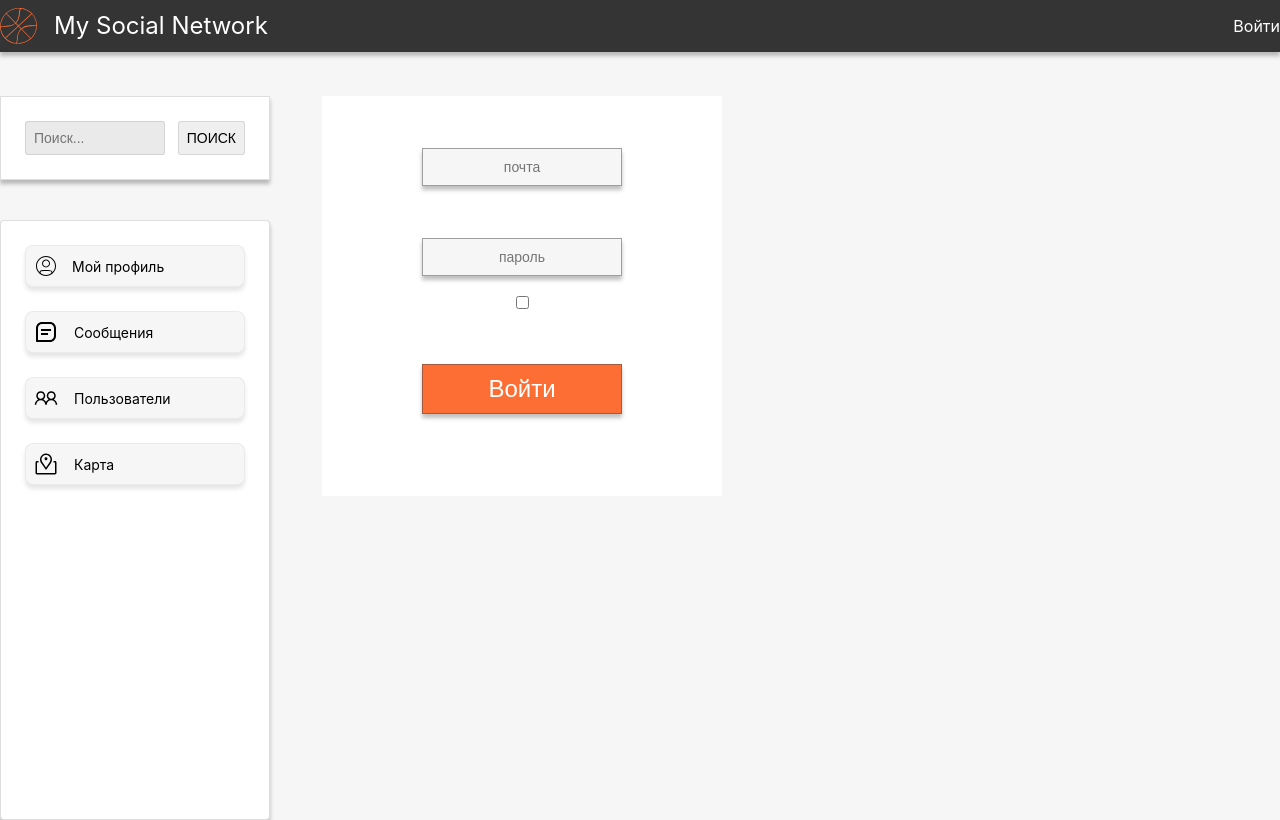
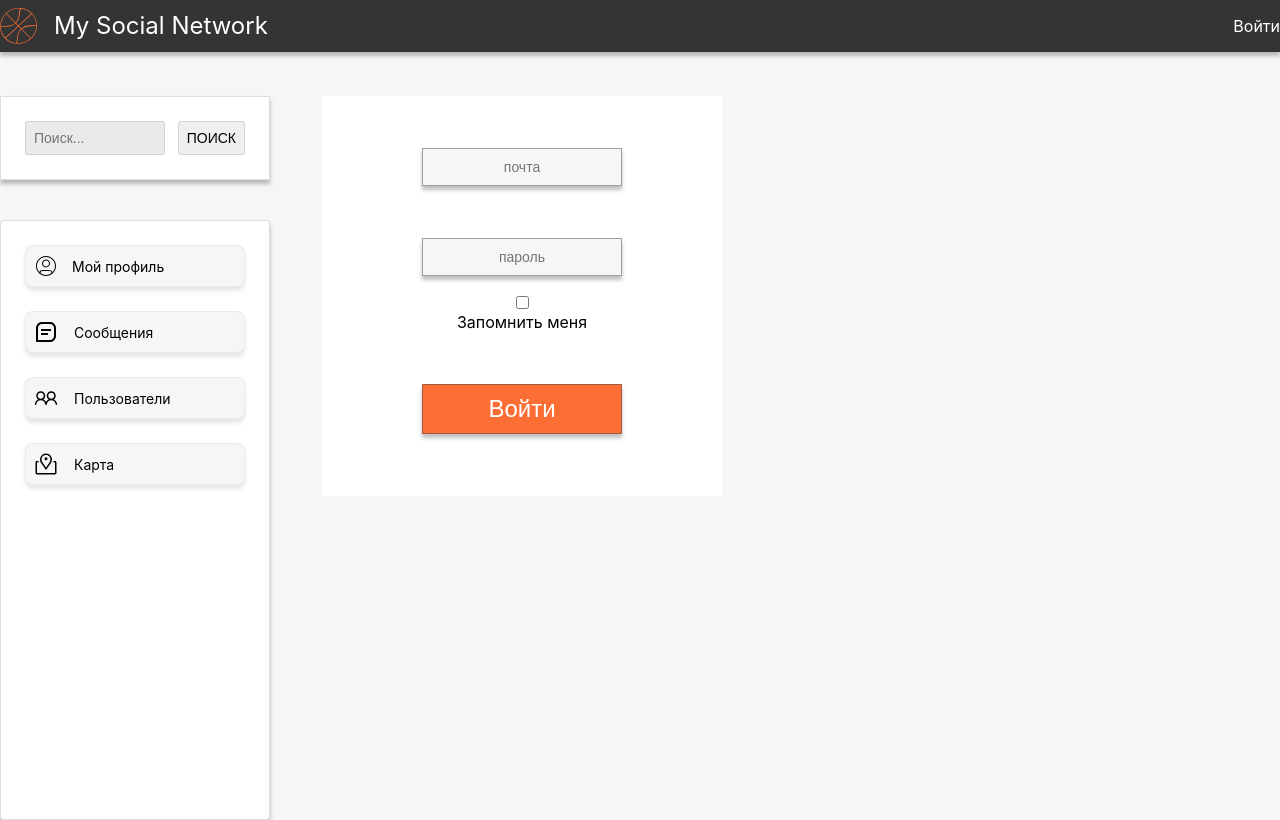
Before and after one commit to Sijonra/MySocialNetwork, a React (Create React App) app: page /login in a window 1280 px wide. Built offline with nearby package versions, Linux system fonts and the light colour scheme; no server answers.

Commit message:
wrong password error handler

```diff
--- a/src/components/Login/Login.jsx
+++ b/src/components/Login/Login.jsx
@@ -1,6 +1,7 @@
 import style from './Login.module.scss'
 import {Formik} from "formik";
 import {Navigate} from "react-router";
+import Loader from "../common/Loader";
 
 
 const LoginForm = props =>{
@@ -38,11 +39,16 @@ const LoginForm = props =>{
                          handleBlur,
                          handleSubmit, isSubmitting,
                      }) =>(
-                        <form className={style.loginForm} onSubmit={handleSubmit}>
+                        <form className={props.loginErrorStatus? style.loginForm + " " + style.inputError : style.loginForm} onSubmit={handleSubmit}>
+                            {
+                                props.isFetching ?
+                                    <Loader />
+                                    :
+                                    <>
                                         <input
                                             name='email'
                                             placeholder='почта'
-                                className={style.login}
+                                            className={errors.email ?  style.login + " " + style.inputError : style.login}
                                             value={values.email}
                                             onChange={handleChange}
                                             onBlur={handleBlur}
@@ -51,7 +57,7 @@ const LoginForm = props =>{
                                         <input
                                             name='password'
                                             placeholder='пароль'
-                                className={style.password}
+                                            className={errors.password ?  style.password + " " + style.inputError : style.password}
                                             value={values.password}
                                             onChange={handleChange}
                                             onBlur={handleBlur}
@@ -63,6 +69,7 @@ const LoginForm = props =>{
                                             className={style.checkBox}
                                             onChange={handleChange}
                                         />
+                                        <label htmlFor="rememberMe">Запомнить меня</label>
                                         <button
                                             type="submit"
                                             className={style.button}
@@ -71,6 +78,9 @@ const LoginForm = props =>{
                                         >
                                             Войти
                                         </button>
+                                        <p className={style.loginError}>{props.loginErrorStatus ? props.loginErrorStatus : null}</p>
+                                    </>
+                            }
                         </form>
                     )
                 }
@@ -83,7 +93,7 @@ const Login = props =>{
     if(props.isLoggedIn) return <Navigate to={'/profile/' + props.userId} />
     return(
         <section>
-            <LoginForm logIn={props.logIn}/>
+            <LoginForm logIn={props.logIn} {...props}/>
         </section>
     )
 }
--- a/src/components/Login/Login.module.scss
+++ b/src/components/Login/Login.module.scss
@@ -55,3 +55,12 @@
 .error{
   color: red;
 }
+.inputError{
+  border: 1px solid red;
+}
+.loginError{
+  font-size: 24px;
+  text-align: center;
+  margin-top: 12px;
+  color: red;
+}
--- a/src/components/Login/LoginContainer.js
+++ b/src/components/Login/LoginContainer.js
@@ -10,6 +10,8 @@ let mapStateToProps = state =>{
     return{
         isLoggedIn: state.auth.isLoggedIn,
         userId: state.auth.id,
+        isFetching: state.auth.isFetching,
+        loginErrorStatus: state.auth.loginErrorStatus,
     }
 }
 
--- a/src/redux/authReducer.js
+++ b/src/redux/authReducer.js
@@ -1,12 +1,16 @@
 import {authApi} from "../api/api";
-let LOG_OUT = 'LOG_OUT';
-let AUTH_USER = 'AUTH_USER';
+const LOG_OUT = 'LOG_OUT';
+const AUTH_USER = 'AUTH_USER';
+const TOGGLE_FETCHING = 'TOGGLE_FETCHING';
+const SET_LOGIN_ERROR_STATUS = 'SET_LOGIN_ERROR_STATUS';
 
 let initialState = {
     id: null,
     login: null,
     email: null,
     isLoggedIn: false,
+    isFetching: false,
+    loginErrorStatus: '',
 }
 
 const authReducer = (state = initialState, action) =>{
@@ -26,6 +30,14 @@ const authReducer = (state = initialState, action) =>{
             tmpState.isLoggedIn = false
             return tmpState;
         }
+        case TOGGLE_FETCHING:{
+            tmpState.isFetching ? tmpState.isFetching = false : tmpState.isFetching = true;
+            return tmpState;
+        }
+        case SET_LOGIN_ERROR_STATUS:{
+            tmpState.loginErrorStatus = action.loginErrorStatus
+            return tmpState;
+        }
         default:{
             return state;
         }
@@ -34,6 +46,8 @@ const authReducer = (state = initialState, action) =>{
 
 export let authUserAC = (id, login, email) => ({type: AUTH_USER, id: id, login: login, email: email})
 export let logOutAC = () => {return{type: LOG_OUT}}
+export let toggleFetchingAC = () =>{return{type: TOGGLE_FETCHING}}
+export let setLoginErrorStatus = (loginErrorStatus) =>{return{type: SET_LOGIN_ERROR_STATUS, loginErrorStatus: loginErrorStatus}}
 
 export const getAuthUserData = () =>{
     return (dispatch) =>{
@@ -48,10 +62,15 @@ export const getAuthUserData = () =>{
 export const logIn = (email, password, rememberMe) =>{
     return dispatch =>{
         //console.log(email, password, rememberMe)
+        dispatch(toggleFetchingAC());
         authApi.logIn(email, password, rememberMe).then(data=>{
             console.log(data);
+            dispatch(toggleFetchingAC());
             if(data.resultCode === 0) {
                 dispatch(getAuthUserData());
+            }
+            else if(data.resultCode === 1){
+                dispatch(setLoginErrorStatus('Неверный пароль'))
             }
         })
     }
```
Lines whose indentation alone changed are shown as unchanged.
